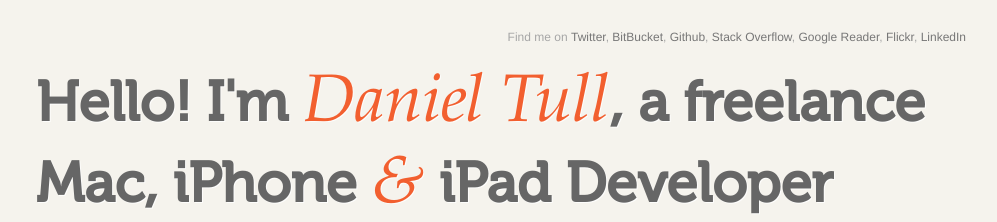
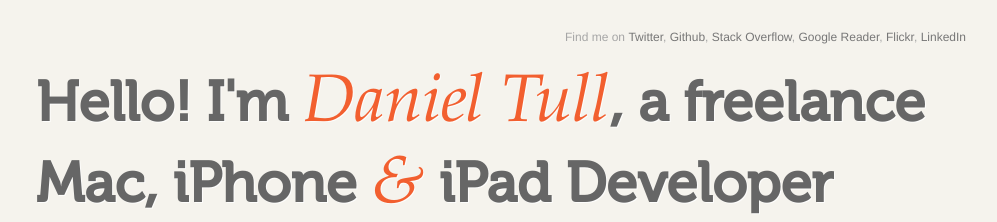
Before and after one commit to danielctull/danielctull.github.com, a Jekyll site: the page built from index.html, in a window 1280 px wide. Shown: the top 222 px of the page, without its empty margins (149-1146 px from the left). Built offline with Jekyll 4.4.1, drawn with Linux system fonts in a browser that asks for light colours.

Commit message:
Remove bitbucket link.

```diff
--- a/_includes/servicesmenu.html
+++ b/_includes/servicesmenu.html
@@ -1,6 +1,5 @@
 <ul>Find me on
     <li><a href="http://twitter.com/danielctull">Twitter</a>,</li>
-    <li><a href="http://bitbucket.org/danielctull/">BitBucket</a>,</li>
     <li><a href="http://github.com/danielctull">Github</a>,</li>
     <li><a href="http://stackoverflow.com/users/155863/daniel-tull">Stack Overflow</a>,</li>
     <li><a href="http://google.com/reader/shared/06047137066122335809">Google Reader</a>,</li>
```
